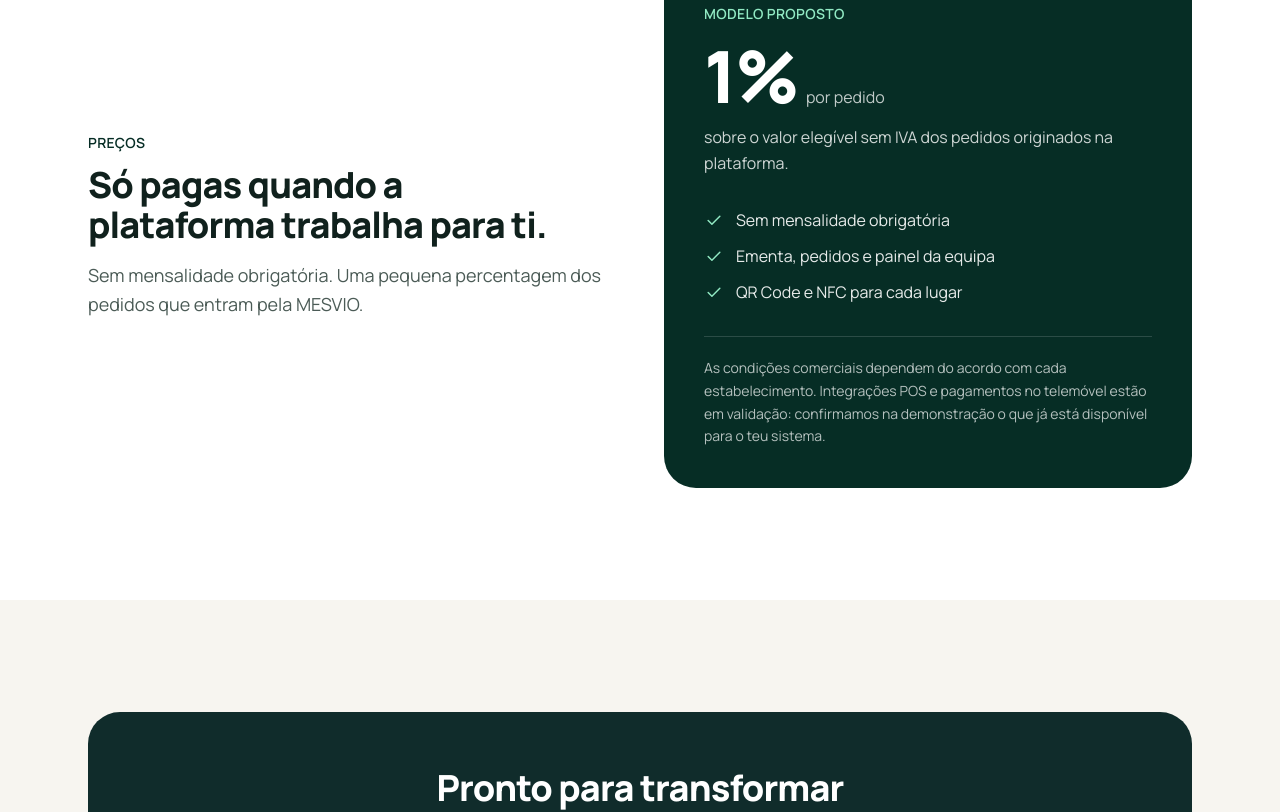
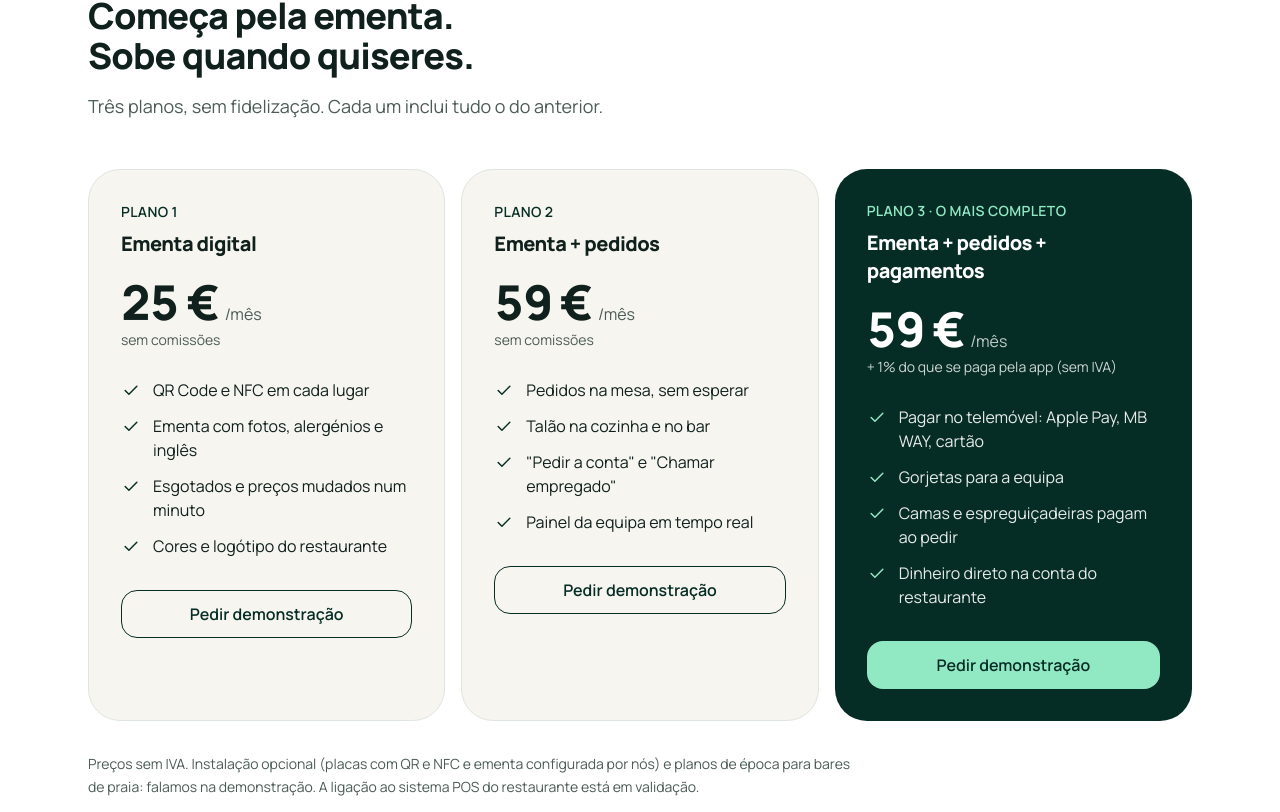
Before and after one commit to rosryfernandes-cloud/mesvio, a Next.js app: page / in a window 1280 px wide. Shown: the part 2827-3639 px from the top of the page. Built offline with nearby package versions, Linux system fonts and the light colour scheme; no server answers.

Commit message:
Site: página de preços com os 3 planos
Ementa digital (25 €/mês), Ementa + pedidos (59 €/mês) e Ementa + pedidos
+ pagamentos (59 €/mês + 1%), preços sem IVA, a partir de src/lib/plan.ts.

Co-Authored-By: Claude Opus 5.5 <noreply@anthropic.com>

```diff
--- a/src/app/page.tsx
+++ b/src/app/page.tsx
@@ -1,3 +1,4 @@
+import { PAYMENTS_PLAN_COMMISSION, PLAN_FEATURES, PLAN_LABEL, PLAN_MONTHLY_CENTS, PLANS } from "@/lib/plan";
 import type { Metadata } from "next";
 import Link from "next/link";
 import { Logo } from "@/components/brand/logo";
@@ -260,34 +261,56 @@ function Solutions() {
 function Pricing() {
   return (
     <section id="precos" className="scroll-mt-20 bg-card">
-      <div className="mx-auto grid max-w-6xl gap-12 px-4 py-20 sm:px-6 md:grid-cols-2 md:items-center md:py-28">
+      <div className="mx-auto max-w-6xl px-4 py-20 sm:px-6 md:py-28">
         <SectionTitle
           eyebrow="Preços"
-          title="Só pagas quando a plataforma trabalha para ti."
-          text="Sem mensalidade obrigatória. Uma pequena percentagem dos pedidos que entram pela MESVIO."
+          title="Começa pela ementa. Sobe quando quiseres."
+          text="Três planos, sem fidelização. Cada um inclui tudo o do anterior."
         />
-        <div className="on-dark rounded-[2rem] bg-brand p-8 text-white sm:p-10">
-          <p className="text-sm font-semibold tracking-wide text-mint uppercase">Modelo proposto</p>
-          <p className="mt-4 flex items-baseline gap-2">
-            <span className="text-7xl font-extrabold tracking-tight">1%</span>
-            <span className="text-white/75">por pedido</span>
+        <ul className="mt-12 grid gap-4 lg:grid-cols-3">
+          {PLANS.map((p, i) => {
+            const featured = p === "payments";
+            return (
+              <li
+                key={p}
+                className={`flex flex-col rounded-[2rem] p-7 sm:p-8 ${featured ? "on-dark bg-brand text-white" : "border border-line bg-paper"}`}
+              >
+                <p className={`text-sm font-semibold tracking-wide uppercase ${featured ? "text-mint" : "text-brand"}`}>
+                  Plano {i + 1}
+                  {featured && " · o mais completo"}
                 </p>
-          <p className="mt-3 leading-relaxed text-white/80">
-            sobre o valor elegível sem IVA dos pedidos originados na plataforma.
+                <h3 className="mt-2 text-xl font-extrabold tracking-tight">{PLAN_LABEL[p]}</h3>
+                <p className="mt-5 flex items-baseline gap-1.5">
+                  <span className="text-5xl font-extrabold tracking-tight tabular-nums">{PLAN_MONTHLY_CENTS[p] / 100} €</span>
+                  <span className={featured ? "text-white/75" : "text-ink-soft"}>/mês</span>
                 </p>
-          <ul className="mt-8 grid gap-3 text-white/90">
-            {["Sem mensalidade obrigatória", "Ementa, pedidos e painel da equipa", "QR Code e NFC para cada lugar"].map((t) => (
-              <li key={t} className="flex items-center gap-3">
-                <IconCheck className="size-5 shrink-0 text-mint" />
+                <p className={`mt-1 text-sm ${featured ? "text-white/80" : "text-ink-soft"}`}>
+                  {featured ? `+ ${PAYMENTS_PLAN_COMMISSION} do que se paga pela app (sem IVA)` : "sem comissões"}
+                </p>
+                <ul className={`mt-7 grid gap-3 ${featured ? "text-white/90" : ""}`}>
+                  {PLAN_FEATURES[p].map((t) => (
+                    <li key={t} className="flex items-start gap-3">
+                      <IconCheck className={`mt-0.5 size-5 shrink-0 ${featured ? "text-mint" : "text-brand"}`} />
                       {t}
                     </li>
                   ))}
                 </ul>
-          <p className="mt-8 border-t border-white/15 pt-5 text-sm leading-relaxed text-white/70">
-            As condições comerciais dependem do acordo com cada estabelecimento. Integrações POS e pagamentos no telemóvel
-            estão em validação: confirmamos na demonstração o que já está disponível para o teu sistema.
+                <a
+                  href={DEMO_HREF}
+                  className={`mt-8 inline-flex min-h-12 items-center justify-center rounded-2xl px-5 font-semibold ${
+                    featured ? "bg-mint text-brand hover:bg-white" : "border border-brand text-brand hover:bg-brand-soft"
+                  }`}
+                >
+                  Pedir demonstração
+                </a>
+              </li>
+            );
+          })}
+        </ul>
+        <p className="mt-8 max-w-3xl text-sm leading-relaxed text-ink-soft">
+          Preços sem IVA. Instalação opcional (placas com QR e NFC e ementa configurada por nós) e planos de época para bares de praia: falamos na
+          demonstração. A ligação ao sistema POS do restaurante está em validação.
         </p>
-        </div>
       </div>
     </section>
   );
--- a/src/lib/plan.ts
+++ b/src/lib/plan.ts
@@ -29,3 +29,16 @@ export const planAllowsPayments = (plan: Plan) => plan === "payments";
  */
 export const effectiveOrderingMode = (plan: Plan, mode: "pay_later" | "pay_first"): "pay_later" | "pay_first" =>
   planAllowsPayments(plan) ? mode : "pay_later";
+
+/** Mensalidade de cada plano, em cêntimos, sem IVA (o que aparece no site e se cobra na subscrição). */
+export const PLAN_MONTHLY_CENTS: Record<Plan, number> = { menu: 25_00, orders: 59_00, payments: 59_00 };
+
+/** O que cada plano inclui (página de preços). Cada plano inclui também tudo o do anterior. */
+export const PLAN_FEATURES: Record<Plan, string[]> = {
+  menu: ["QR Code e NFC em cada lugar", "Ementa com fotos, alergénios e inglês", "Esgotados e preços mudados num minuto", "Cores e logótipo do restaurante"],
+  orders: ["Pedidos na mesa, sem esperar", "Talão na cozinha e no bar", "\"Pedir a conta\" e \"Chamar empregado\"", "Painel da equipa em tempo real"],
+  payments: ["Pagar no telemóvel: Apple Pay, MB WAY, cartão", "Gorjetas para a equipa", "Camas e espreguiçadeiras pagam ao pedir", "Dinheiro direto na conta do restaurante"],
+};
+
+/** Comissão do plano com pagamentos: % sobre o valor sem IVA do que se paga pela app. */
+export const PAYMENTS_PLAN_COMMISSION = "1%";
```
Lines whose indentation alone changed are shown as unchanged.
